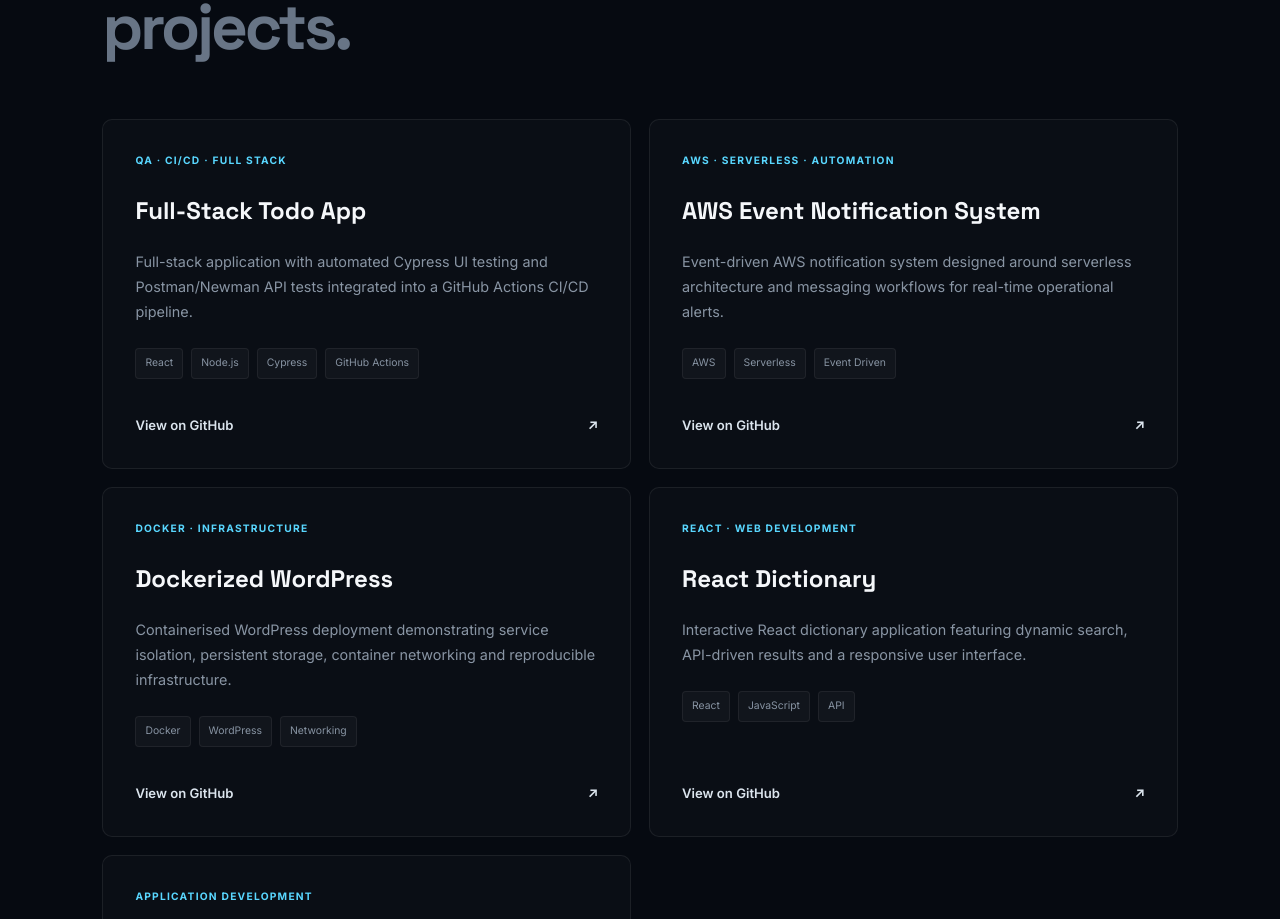
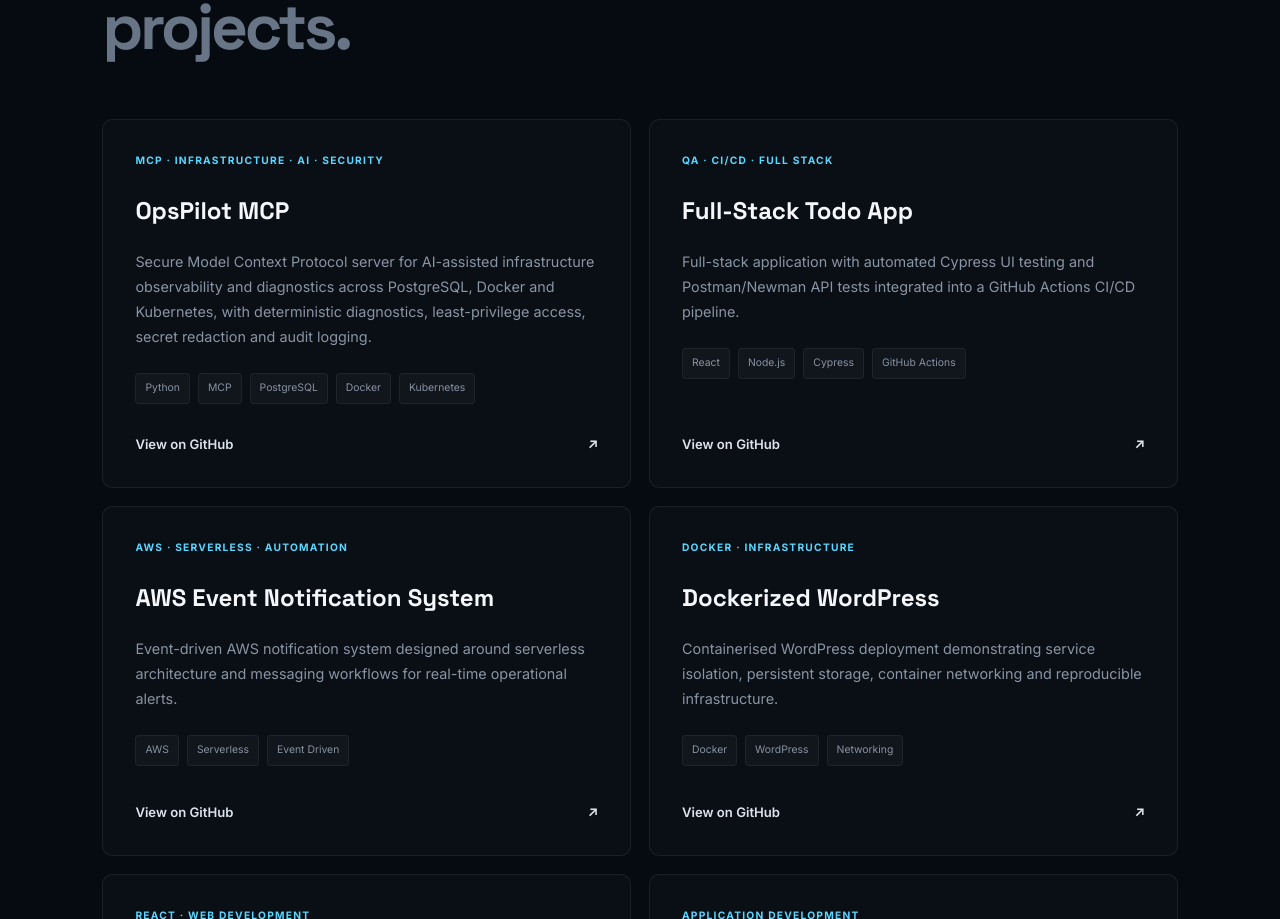
Before and after one commit to komolafetemitope14/portfolio, a React app: page / in a window 1280 px wide. Shown: the part 4110-5029 px from the top of the page. Built offline with nearby package versions, Linux system fonts and the light colour scheme; the HTML template or start-up script is replaced by a standard one.

Commit message:
feat: add OpsPilot MCP to portfolio projects

```diff
--- a/src/sections/Projects.jsx
+++ b/src/sections/Projects.jsx
@@ -1,6 +1,21 @@
 import { motion } from "motion/react";
 
 const projects = [
+  {
+    title: "OpsPilot MCP",
+    category: "MCP · INFRASTRUCTURE · AI · SECURITY",
+    description:
+      "Secure Model Context Protocol server for AI-assisted infrastructure observability and diagnostics across PostgreSQL, Docker and Kubernetes, with deterministic diagnostics, least-privilege access, secret redaction and audit logging.",
+    technologies: [
+      "Python",
+      "MCP",
+      "PostgreSQL",
+      "Docker",
+      "Kubernetes",
+    ],
+    github:
+      "https://github.com/komolafetemitope14/opspilot-mcp",
+  },
   {
     title: "Full-Stack Todo App",
     category: "QA · CI/CD · FULL STACK",
@@ -69,9 +84,14 @@ const projects = [
 
 function Projects() {
   return (
-    <section className="section projects" id="projects">
+    <section
+      className="section projects"
+      id="projects"
+    >
       <div className="section-content">
-        <p className="section-number">04 / PROJECTS</p>
+        <p className="section-number">
+          04 / PROJECTS
+        </p>
 
         <h2 className="section-heading">
           Selected engineering
```
